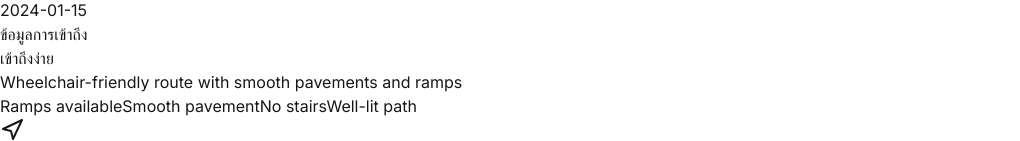
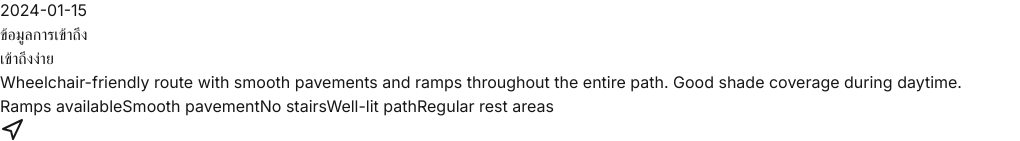
Before and after one commit to gorollth/prototype, a Next.js app: page /routes/1 in a window 1280 px wide. Shown: the part 668-809 px from the top of the page, without its empty margins (0-1020 px from the left). Built offline with nearby package versions, Linux system fonts and the light colour scheme.

Commit message:
gen more route data

```diff
--- a/src/data/routes.ts
+++ b/src/data/routes.ts
@@ -26,13 +26,15 @@ export const sampleRoutes: Route[] = [
     type: "saved",
     from: "Central Station",
     to: "Lumphini Park",
-    description: "Wheelchair-friendly route with smooth pavements and ramps",
+    description:
+      "Wheelchair-friendly route with smooth pavements and ramps throughout the entire path. Good shade coverage during daytime.",
     accessibility: "High",
     features: [
       "Ramps available",
       "Smooth pavement",
       "No stairs",
       "Well-lit path",
+      "Regular rest areas",
     ],
     path: [
       [13.7563, 100.5018],
@@ -50,18 +52,69 @@ export const sampleRoutes: Route[] = [
     type: "saved",
     from: "BTS Siam",
     to: "Central World",
-    description: "Indoor route via skywalk system with elevators at all points",
+    description:
+      "Indoor route via skywalk system with elevators at all points and wide pathways. Fully sheltered from rain and sun.",
     accessibility: "High",
     features: [
       "Covered walkway",
       "Elevators",
       "Air-conditioned",
       "Security guards",
+      "Accessible restrooms",
     ],
     path: [
       [13.7466, 100.5347],
       [13.747, 100.5385],
       [13.7466, 100.5393],
+    ],
+  },
+  {
+    id: 3,
+    title: "MBK to National Stadium",
+    distance: "0.7 km",
+    duration: "10 min",
+    rating: 4.6,
+    date: "2024-02-05",
+    type: "saved",
+    from: "MBK Center",
+    to: "National Stadium",
+    description:
+      "Short, convenient route with skywalk connection directly to BTS station. Elevator access at both ends.",
+    accessibility: "High",
+    features: [
+      "Skywalk connection",
+      "Elevator access",
+      "Security personnel",
+      "No traffic crossing",
+    ],
+    path: [
+      [13.7445, 100.5302],
+      [13.7455, 100.5292],
+      [13.7459, 100.5283],
+    ],
+  },
+  {
+    id: 4,
+    title: "Terminal 21 to Asok BTS",
+    distance: "0.3 km",
+    duration: "5 min",
+    rating: 5.0,
+    date: "2024-01-28",
+    type: "saved",
+    from: "Terminal 21",
+    to: "BTS Asok",
+    description:
+      "Perfectly accessible direct connection from mall to BTS station with dedicated elevator for wheelchair users.",
+    accessibility: "High",
+    features: [
+      "Direct connection",
+      "Priority elevator",
+      "Staff assistance",
+      "No level changes",
+    ],
+    path: [
+      [13.7373, 100.5602],
+      [13.7376, 100.5609],
     ],
   },
   {
@@ -74,12 +127,188 @@ export const sampleRoutes: Route[] = [
     type: "saved",
     from: "EmQuartier",
     to: "Benchasiri Park",
-    description: "Very accessible short route with excellent facilities",
+    description:
+      "Very accessible short route with excellent facilities and wide pavements. Park entrance has accessible ramps.",
     accessibility: "High",
-    features: ["Wide sidewalks", "No traffic crossings", "Gentle slopes"],
+    features: [
+      "Wide sidewalks",
+      "No traffic crossings",
+      "Gentle slopes",
+      "Guard assistance",
+    ],
     path: [
       [13.7305, 100.5697],
       [13.7325, 100.569],
+    ],
+  },
+  {
+    id: 6,
+    title: "CentralWorld to Pratunam",
+    distance: "1.2 km",
+    duration: "15 min",
+    rating: 4.3,
+    date: "2024-03-05",
+    type: "recent",
+    from: "CentralWorld",
+    to: "Pratunam Market",
+    description:
+      "Accessible route with some busy sections but generally good for wheelchairs. One section requires assistance at a slight slope.",
+    accessibility: "High",
+    features: [
+      "Partial covered path",
+      "Traffic light crossings",
+      "Some helper points",
+      "Accessible street food areas",
+    ],
+    path: [
+      [13.7466, 100.5393],
+      [13.7486, 100.5389],
+      [13.7508, 100.5379],
+    ],
+  },
+  {
+    id: 7,
+    title: "Siam Paragon to Erawan Shrine",
+    distance: "0.6 km",
+    duration: "8 min",
+    rating: 4.7,
+    date: "2024-01-20",
+    type: "saved",
+    from: "Siam Paragon",
+    to: "Erawan Shrine",
+    description:
+      "Convenient route along Ratchadamri Road with wide sidewalks and good lighting at night. Several resting spots available.",
+    accessibility: "High",
+    features: [
+      "Wide sidewalks",
+      "Evening lighting",
+      "Multiple rest areas",
+      "Quick route",
+    ],
+    path: [
+      [13.7464, 100.5321],
+      [13.7444, 100.5402],
+    ],
+  },
+  {
+    id: 8,
+    title: "IconSiam to River Ferry",
+    distance: "0.4 km",
+    duration: "6 min",
+    rating: 4.6,
+    date: "2024-02-20",
+    type: "recent",
+    from: "IconSiam",
+    to: "Charoen Nakhon Ferry Pier",
+    description:
+      "Fully accessible riverside path with wheelchair-friendly ferry connection. Staff always available to assist at the pier.",
+    accessibility: "High",
+    features: [
+      "Riverside views",
+      "Staff assistance",
+      "Accessible ferry",
+      "Smooth surfaces",
+    ],
+    path: [
+      [13.726, 100.5106],
+      [13.7266, 100.5127],
+    ],
+  },
+  {
+    id: 9,
+    title: "Central Embassy to Ploenchit BTS",
+    distance: "0.4 km",
+    duration: "5 min",
+    rating: 4.9,
+    date: "2024-03-15",
+    type: "recent",
+    from: "Central Embassy",
+    to: "BTS Ploenchit",
+    description:
+      "Premium route with excellent accessibility features and staff ready to assist. Direct elevator connection to BTS station.",
+    accessibility: "High",
+    features: [
+      "Premium environment",
+      "Staff assistance",
+      "Direct BTS access",
+      "Air-conditioned path",
+    ],
+    path: [
+      [13.7446, 100.547],
+      [13.7443, 100.5492],
+    ],
+  },
+  {
+    id: 10,
+    title: "Platinum Mall to Ratchathewi BTS",
+    distance: "0.8 km",
+    duration: "12 min",
+    rating: 4.2,
+    date: "2024-02-18",
+    type: "saved",
+    from: "Platinum Fashion Mall",
+    to: "BTS Ratchathewi",
+    description:
+      "Accessible route through busy shopping area. Contains one carefully designed ramp section for wheelchair users.",
+    accessibility: "High",
+    features: [
+      "Shopping district",
+      "Modified ramps",
+      "Security presence",
+      "Street food access points",
+    ],
+    path: [
+      [13.7518, 100.5367],
+      [13.7511, 100.5317],
+      [13.7508, 100.531],
+    ],
+  },
+  {
+    id: 11,
+    title: "Siam Discovery to Jim Thompson House",
+    distance: "1.0 km",
+    duration: "15 min",
+    rating: 4.4,
+    date: "2024-03-10",
+    type: "recent",
+    from: "Siam Discovery",
+    to: "Jim Thompson House",
+    description:
+      "Cultural route with accessible pathways leading to a heritage site. The museum itself has wheelchair access and facilities.",
+    accessibility: "High",
+    features: [
+      "Cultural interest",
+      "Heritage access",
+      "Guided assistance",
+      "Smooth pavements",
+    ],
+    path: [
+      [13.7456, 100.5331],
+      [13.7512, 100.5272],
+    ],
+  },
+  {
+    id: 12,
+    title: "Gaysorn Village to Central Embassy",
+    distance: "0.7 km",
+    duration: "10 min",
+    rating: 4.8,
+    date: "2024-01-22",
+    type: "saved",
+    from: "Gaysorn Village",
+    to: "Central Embassy",
+    description:
+      "Luxury shopping route with premium accessibility features and staff assistance available throughout the connected buildings.",
+    accessibility: "High",
+    features: [
+      "Premium facilities",
+      "Indoor connection",
+      "Shopping access",
+      "Dedicated elevators",
+    ],
+    path: [
+      [13.7445, 100.5408],
+      [13.7446, 100.547],
     ],
   },
 ];
```
